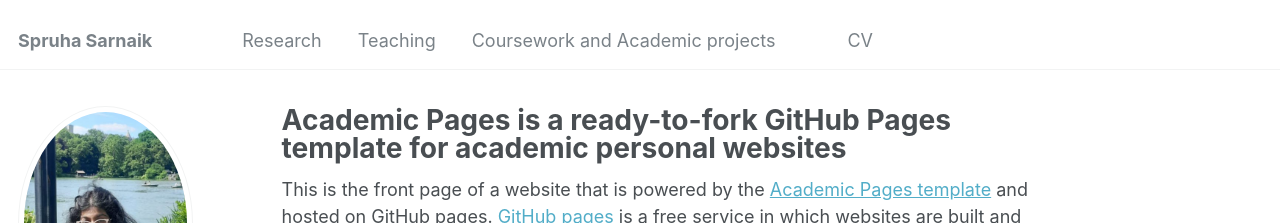
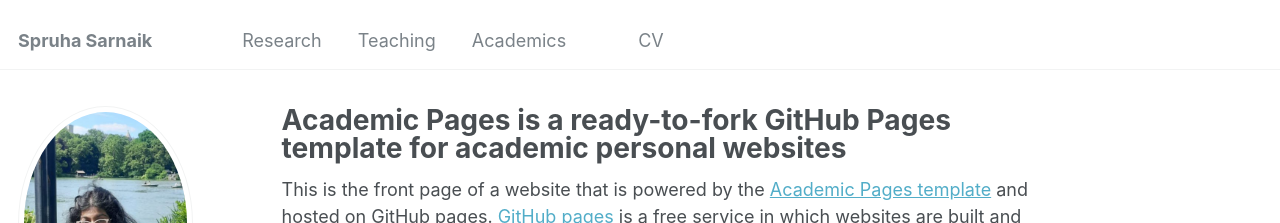
Before and after one commit to spruh/spruh.github.io, a Jekyll site: the page built from _pages/about.md, in a window 1280 px wide. Shown: the top 223 px of the page. Built offline with Jekyll 4.4.1, drawn with Linux system fonts in a browser that asks for light colours.

Commit message:
Update navigation.yml

```diff
--- a/_data/navigation.yml
+++ b/_data/navigation.yml
@@ -9,7 +9,7 @@ main:
   - title: "Teaching"
     url: /teaching/
 
-  - title: "Coursework and Academic projects"
+  - title: "Academics"
     url: /Coursework and Academic projects/
 
   - #title: "Blog Posts"
```
